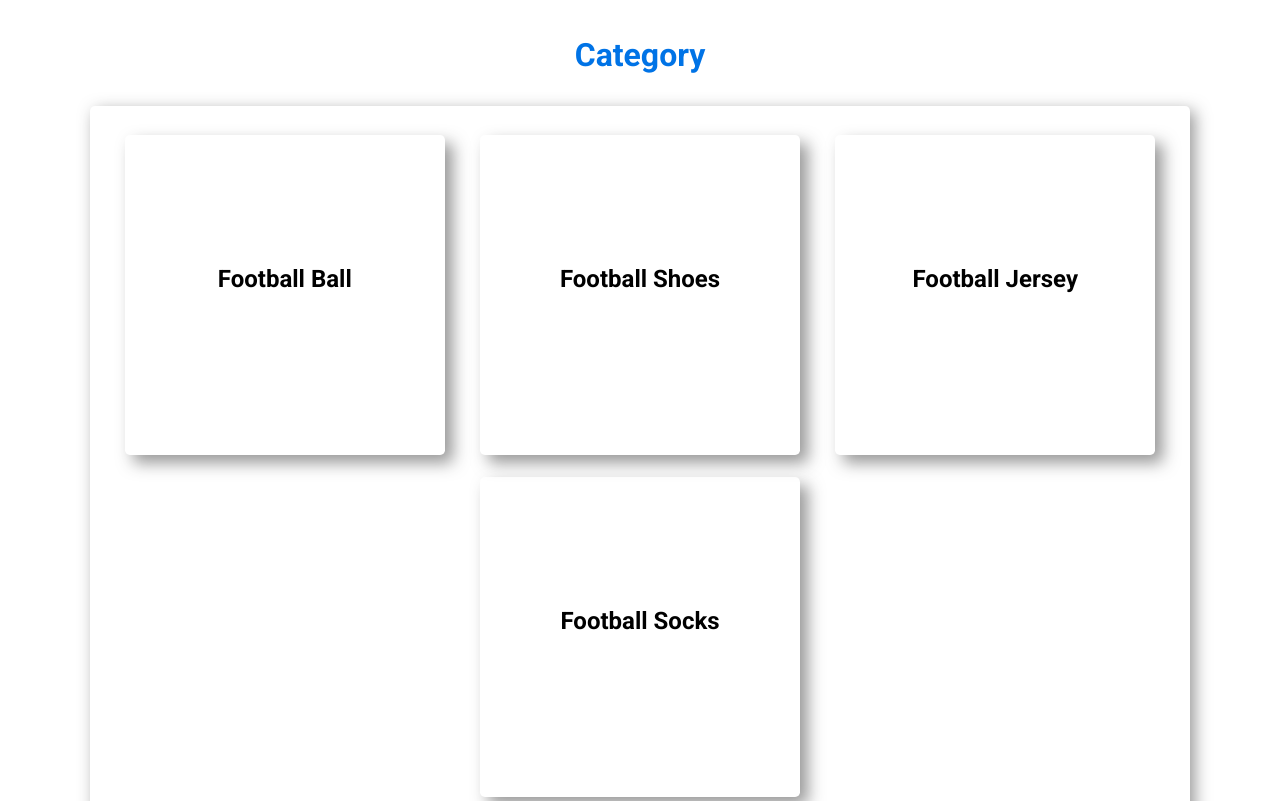
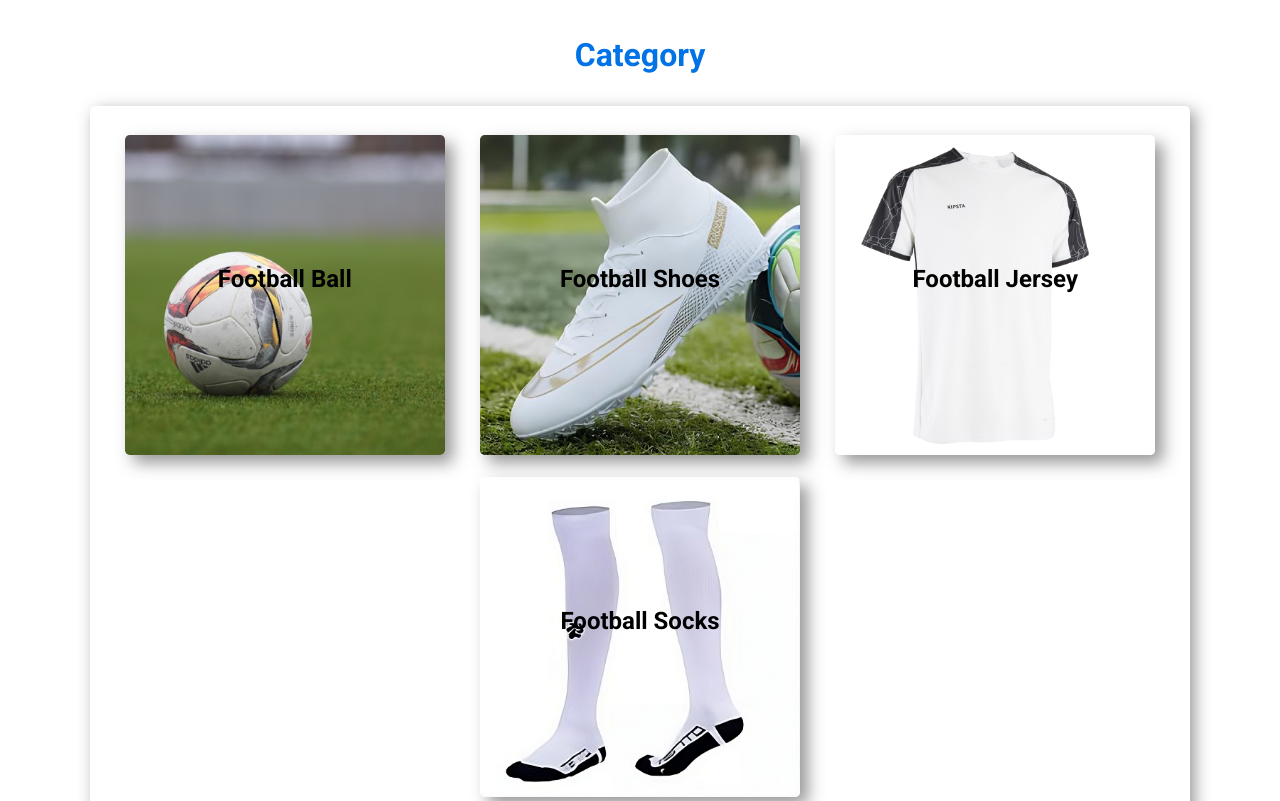
Before and after one commit to sudipa12343/FootballZone.github.io, a plain HTML site: page index.html in a window 1280 px wide. Shown: the part 1660-2461 px from the top of the page. Drawn offline with nearby package versions, Linux system fonts and the light colour scheme.

Commit message:
Update style.css

```diff
--- a/asset/css/style.css
+++ b/asset/css/style.css
@@ -304,28 +304,28 @@ body {
 }
 
 .category .container .img1{
-    background: url(img/ball.jpg);
+    background: url(../img/ball.jpg);
     background-size: cover;
     background-position: center;
     background-repeat: no-repeat;
 }
 
 .category .container .img2{
-    background: url(asset/img/football-shoes.jpeg);
+    background: url(../img/football-shoes.jpeg);
     background-size: cover;
     background-position: center;
     background-repeat: no-repeat;
 }
 
 .category .container .img3{
-    background: url(asset/img/jersey.jpg);
+    background: url(../img/jersey.jpg);
     background-size: cover;
     background-position: center;
     background-repeat: no-repeat;
 }
 
 .category .container .img4{
-    background: url(asset/img/socks.jpeg);
+    background: url(../img/socks.jpeg);
     background-size: cover;
     background-position: center;
     background-repeat: no-repeat;
```
